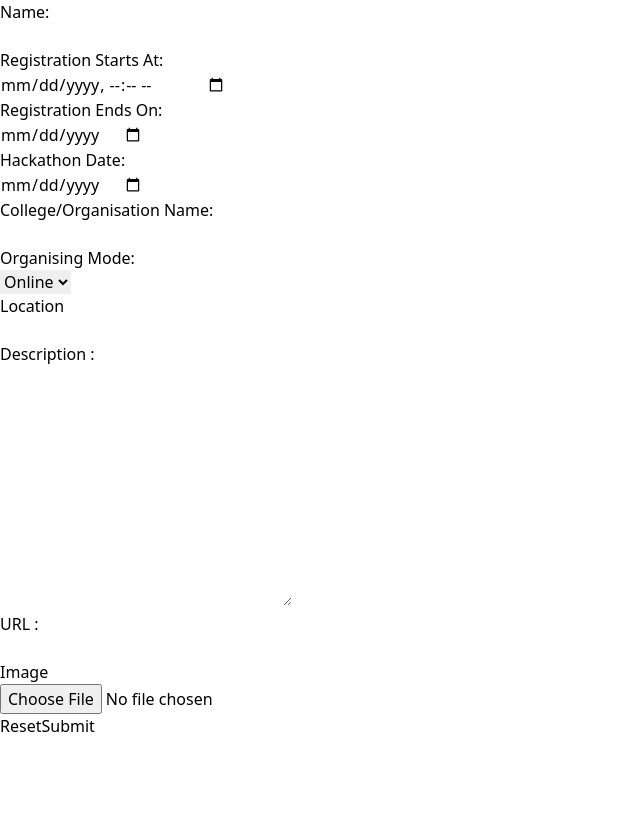
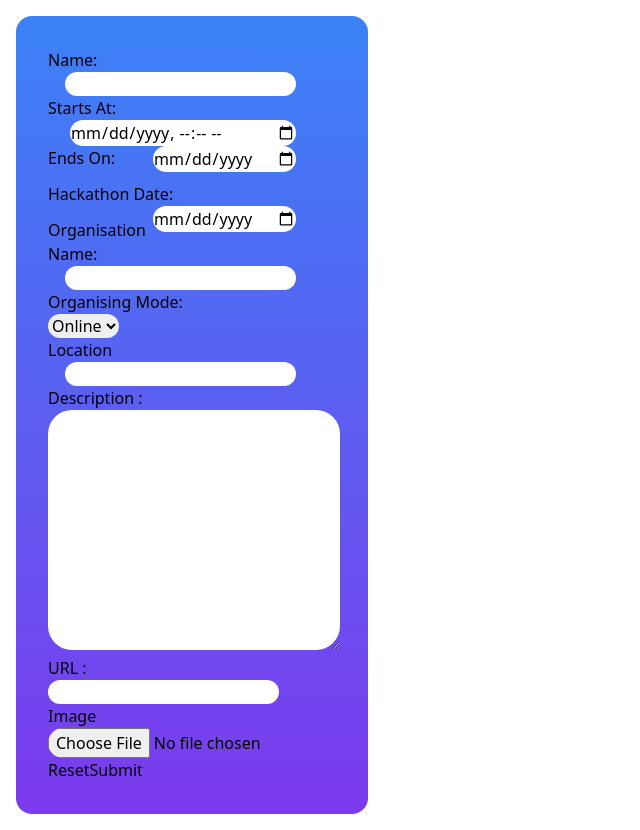
Before and after one commit to Pavikkaran-p/ECE_page, a React (Create React App) app in the folder project/frontend/: page /hackathonmodifier in a window 1280 px wide. Shown: the whole page, without its empty margins (0-640 px from the left). Before the commit the page ends 800 px from the top, so only its background shows below. Built offline with nearby package versions, Linux system fonts and the light colour scheme.

Commit message:
update form

```diff
--- a/project/frontend/package.json
+++ b/project/frontend/package.json
@@ -2,7 +2,7 @@
   "name": "frontend",
   "version": "0.1.0",
   "private": true,
-  "proxy": "http://127.0.0.1:5000",
+  "proxy": "http://172.31.99.81:5000",
   "dependencies": {
     "@testing-library/jest-dom": "^5.17.0",
     "@testing-library/react": "^13.4.0",
--- a/project/frontend/src/Components/AddHackathonForm.jsx
+++ b/project/frontend/src/Components/AddHackathonForm.jsx
@@ -16,51 +16,54 @@ function AddHackathonForm() {
   return (
     <div>
         <form onSubmit={()=>handleSubmit()}>
-            <div>
-                <label>Name:</label> <br />
-                <input type="text" name='name' />
+            <div className=' m-4 p-8 bg-gradient-to-b from-blue-500 to-violet-600 rounded-2xl'>
+            <div className='inline'>
+                <label>Name:</label>
+                <input className='rounded-3xl float-right mr-10' type="text" name='name' />
             </div>
-            <div>
-                <label>Registration Starts At:</label> <br />
-                <input type="datetime-local" value={Date} onChange={(e)=>setDate(e.target.value)}/>
+            <div className=' mt-3'>
+                <label className='inline'>Starts At:</label>
+                <input className='rounded-3xl float-right mr-10' type="datetime-local" value={Date} onChange={(e)=>setDate(e.target.value)}/>
             </div>
-            <div>
-                <label>Registration Ends On:</label> <br />
-                <input type="date" />
+            <div className=' mt-3'>
+                <label className='inline'>Ends On:</label>
+                <input className='rounded-3xl float-right mr-10' type="date" />
             </div>
-            <div>
-                <label>Hackathon Date:</label> <br />
-                <input type="date" />
+            <div className=' mt-3'>
+                <label className='inline'>Hackathon Date:</label>
+                <input className='rounded-3xl float-right mr-10' type="date" />
             </div>
-            <div>
-                <label>College/Organisation Name:</label> <br />
-                <input type="text" value={FormData.organizerName} onChange={(e)=>setFormData(e, "organizerName")}/>
+            <div className=' mt-3'>
+                <label className='inline'>Organisation Name:</label>
+                <input className='rounded-3xl float-right mr-10' type="text" value={FormData.organizerName} onChange={(e)=>setFormData(e, "organizerName")}/>
             </div>
             <div>
                 <label>Organising Mode:</label> <br />
-                <select>
+                <select className='rounded-3xl '>
                     <option>Online</option>
                     <option>Offline</option>
                 </select>
             </div>
             <div>
                 <label>Location</label> <br />
-                <input type="text" />
+                <input className='rounded-3xl float-right mr-10' type="text" />
             </div>
+            <br />
             <div className=''>
                 <label>Description :</label> <br />
-                <textarea cols="30" rows="10"></textarea>
+                <textarea className='rounded-3xl' cols="30" rows="10"></textarea>
             </div>
             <div>
                 <label>URL :</label> <br />
-                <input type="url" />
+                <input className='rounded-3xl' type="url" />
             </div>
             <div>
                 <label>Image</label> <br />
-                <input type="file" />
+                <input className='rounded-3xl' type="file" />
             </div>
             <input type="reset" />
-            <input type="submit" />
+            <input className='rounded-3xl' type="submit" />
+            </div>
         </form>
     </div>
   )
--- a/project/frontend/src/Pages/HackathonModifier.jsx
+++ b/project/frontend/src/Pages/HackathonModifier.jsx
@@ -3,8 +3,11 @@ import AddHackathonForm from '../Components/AddHackathonForm'
 
 function HackathonModifier() {
   return (
-    <div>
+    <div className=' '>
+        <div className='w-[30%] '>
         <AddHackathonForm/>
+        </div>
+        <div className='w-[70%]'></div>
     </div>
   )
 }
```
